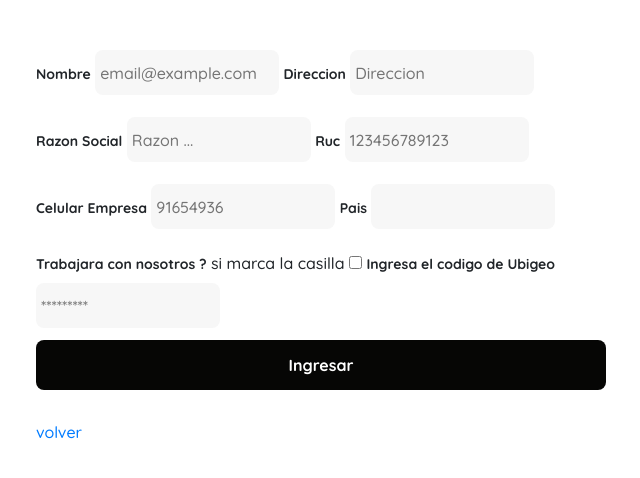
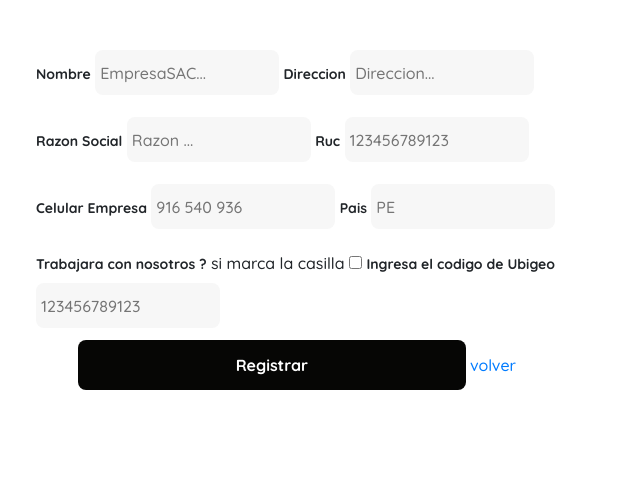
Before and after one commit to DiegoNY/proyecto-2, a PHP site: page / in a window 1280 px wide. Shown: the part 88-566 px from the top of the page, without its empty margins (319-959 px from the left). Run offline with PHP 8.4, Linux system fonts and the light colour scheme; some libraries are stand-ins or nearby versions.

Commit message:
Agregando retoques

```diff
--- a/src/index.php
+++ b/src/index.php
@@ -22,27 +22,27 @@
     <div class="form-containers">
         <form action="/">
             <label for="email" class="label">Nombre</label>
-            <input type="text" id="email" placeholder="email@example.com" class="input input-email">
+            <input type="text" id="email" name="txtNombre" placeholder="EmpresaSAC..." class="input input-email">
             <label for="password" class="label">Direccion</label>
-            <input type="text" id="pasword" placeholder="Direccion" class="input input-password">
+            <input type="text" id="pasword" name="txtDireccion" placeholder="Direccion..." class="input input-password">
             <label for="email" class="label">Razon Social</label>
-            <input type="text" id="email" placeholder="Razon ... " class="input input-email">
+            <input type="text" id="email" name="txtRazonSocial" placeholder="Razon ..." class="input input-email">
             <label for="password" class="label">Ruc</label>
-            <input type="number" id="pasword" placeholder="123456789123" class="input input-password">
+            <input type="number" id="pasword" name="txtRuc" placeholder="123456789123" class="input input-password">
             <label for="email" class="label">Celular Empresa</label>
-            <input type="number" id="email" placeholder="91654936" class="input input-email">
+            <input type="number" id="email" name="txtCelularEmpresa" placeholder="916 540 936" class="input input-email">
             <!-- select -->
             <label for="password" class="label">Pais</label>
-            <input type="text" id="pasword" placeholder="" class="input input-password">
+            <input type="text" id="pasword" placeholder="PE" class="input input-password">
             <!-- combo box devuelve true o false si es true valor 1 si no valor 0-->
             <label for="email" class="label">Trabajara con nosotros ? </label>
             <label for="" class="labels" >si marca la casilla</label>
-            <input type="checkbox">
+            <input type="checkbox" name="txtTrabajaNosotros">
             <!-- Select -->
             <label for="password" class="label">Ingresa el codigo de Ubigeo</label>
-            <input type="text" id="pasword" placeholder="*********" class="input input-password">
+            <input type="text" id="pasword" name="txtCodUbigeo" placeholder="123456789123" class="input input-password">
 
-            <input type="submit" value="Ingresar" class="primary-button login-button">
+            <input type="submit" value="Registrar" class="primary-button login-button">
 
             <a href="/">volver</a>
 
--- a/src/js/js.php
+++ b/src/js/js.php
@@ -1,5 +1,5 @@
 <script >
-
+   //manejo de dataTable
    $(document).ready(function() {
         $('#projectsTable').DataTable({
             scrollY: '280px',
--- a/src/style/style.php
+++ b/src/style/style.php
@@ -108,7 +108,7 @@ body{
     /*colocamos color con las varables*/
     color: var(--white);
     /*colcando ancho ocupa el 100% de la caja*/
-    width: 100%;
+    width: 68%;
     /*muestra manita no flecho :o*/
     cursor: pointer;
     /*agrandamos la letra*/
@@ -117,6 +117,7 @@ body{
     font-weight: bold;
     /*le agregamos altura*/
     height: 50px;
+    margin-left: 42px;
 
 }
 .secondary-button{
@@ -127,31 +128,21 @@ body{
     border: 1px solid var(--hospital-green);
     /*colocamos color con las varables*/
     color: var(--hospital-green);
-    /*colcando ancho ocupa el 100% de la caja*/
+
     width: 100%;
-    /*muestra manita no flecho :o*/
     cursor: pointer;
-    /*agrandamos la letra*/
     font-size: var(--md);
-    /*le colocamos un grosor :o*/
     font-weight: bold;
-    /*le agregamos altura*/
     height: 50px;
 
 }
 .login-button{
-    /*margen de alto*/
     top: 14px;
-    /*margen alrededor de las cajas*/
     margin-bottom: 30px;
 }
-/*responsive :o*/
-/*para que el logo aparezca cuando la pantalla sea menor a 640 px :o*/
+
 @media(max-width:640px){
-    /*desplegamos el logo para poder verlo*/
-    .logo{
-        display: block;
-    }
+
     .secondary-button{
     /*para poder moverlo a gusto :p*/
     position: absolute;
```
Also changed, not shown: src/templates/header.php (line endings or trailing spaces).
